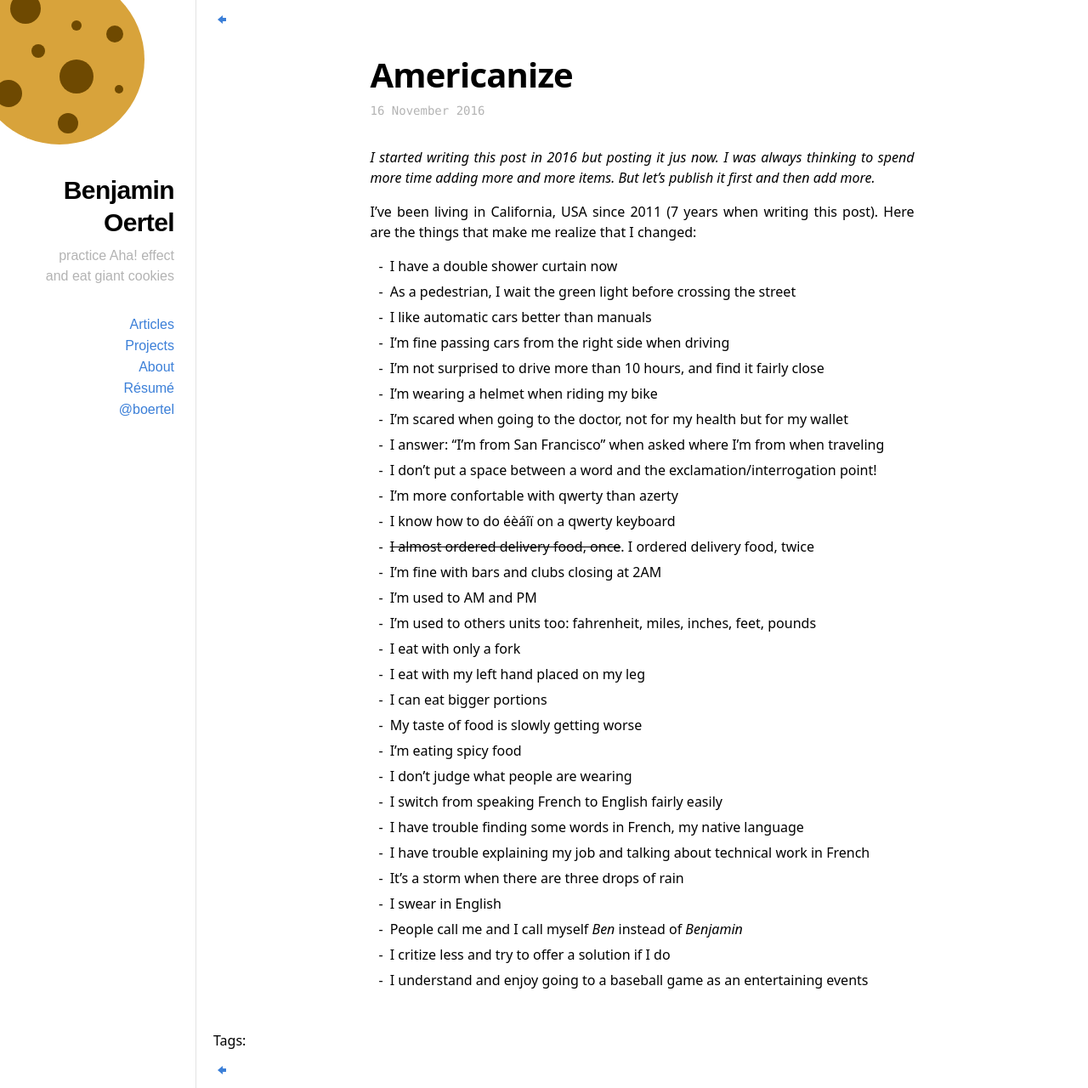
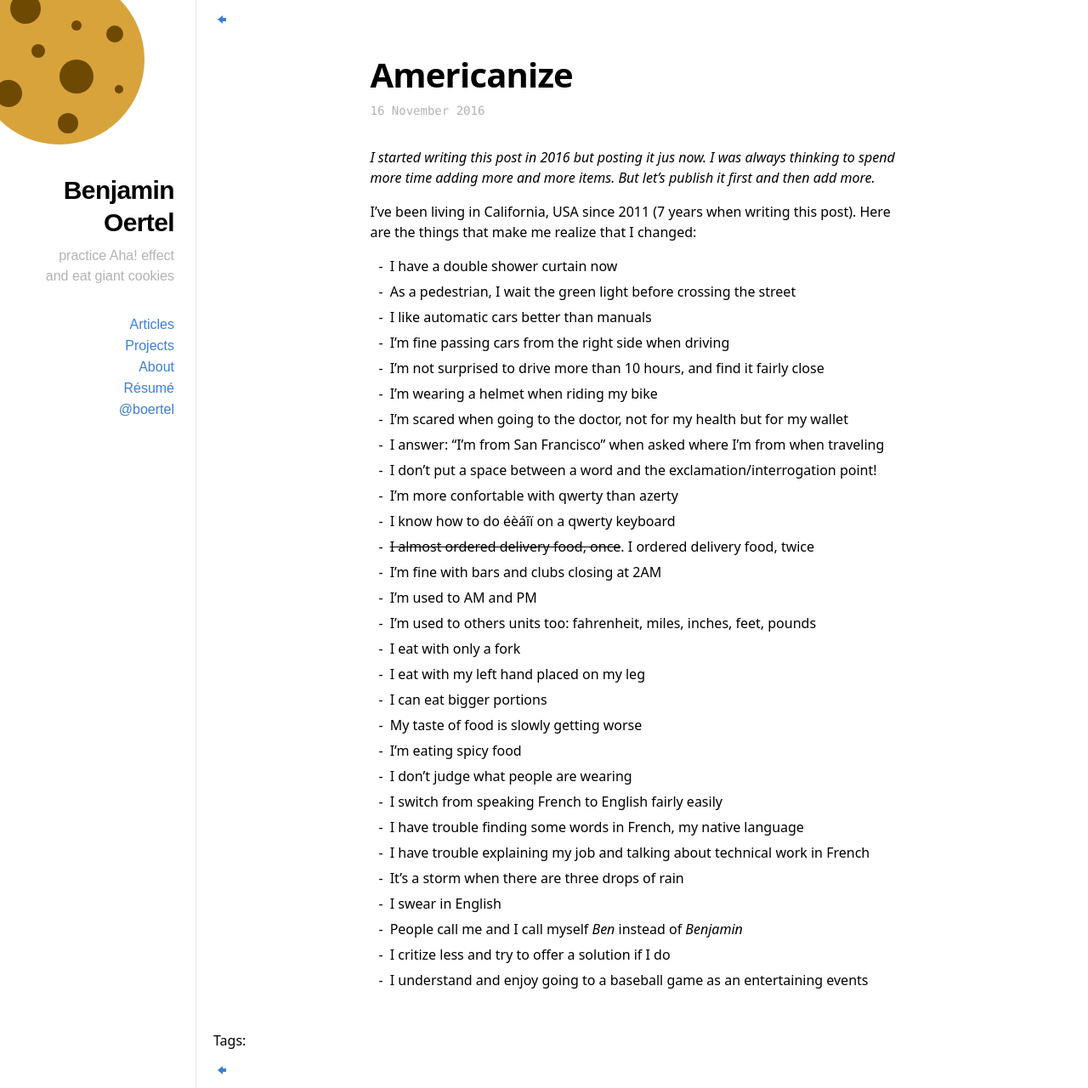
Before and after one commit to boertel/blog, a Jekyll site: the page built from _posts/2016-11-16-americanize.md, in a window 1280 px wide. Shown: the whole page at 85% size. Built offline with Jekyll 4.4.1, drawn with Linux system fonts in a browser that asks for light colours.

Commit message:
stop justify

```diff
--- a/static/css/blog.css
+++ b/static/css/blog.css
@@ -235,9 +235,6 @@ thead {
     font-style: italic;
 }
 
-article {
-    text-align: justify;
-}
 .meta p {
     color: #B3B3B3;
 }
```
